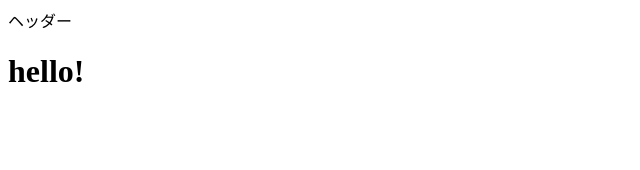
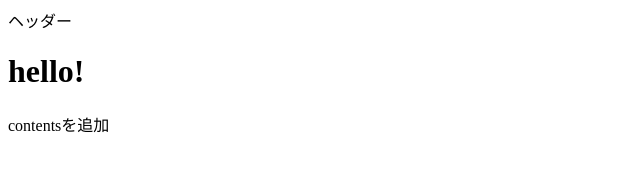
Before and after one commit to harumaki0301/git-practice2, a plain HTML site: page index.html in a window 1280 px wide. Shown: the whole page, without its empty margins (0-640 px from the left). Drawn offline with Linux system fonts and the light colour scheme.

Commit message:
contents

```diff
--- a/index.html
+++ b/index.html
@@ -8,6 +8,7 @@
 <body>
     <header>ヘッダー</header>
     <h1>hello!</h1>
+    <p>contentsを追加</p>
 
 </body>
 </html>
```
